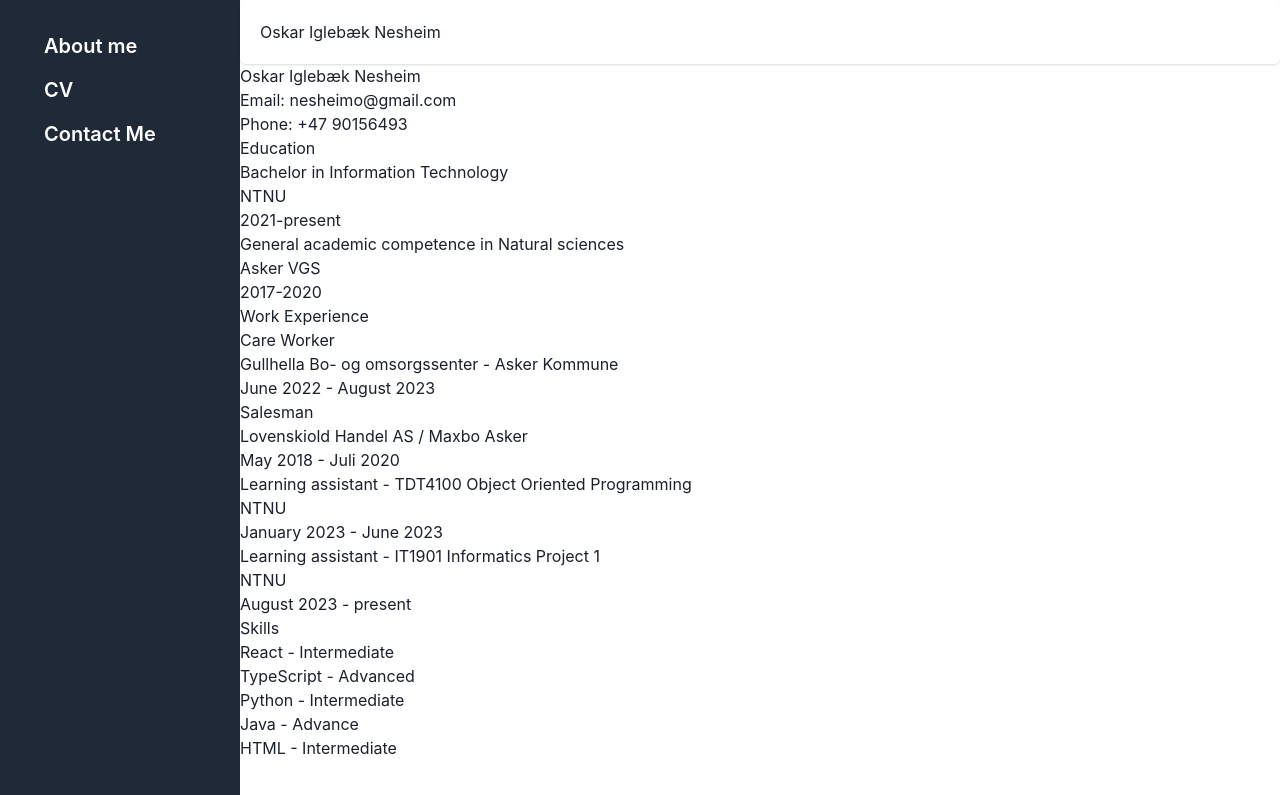
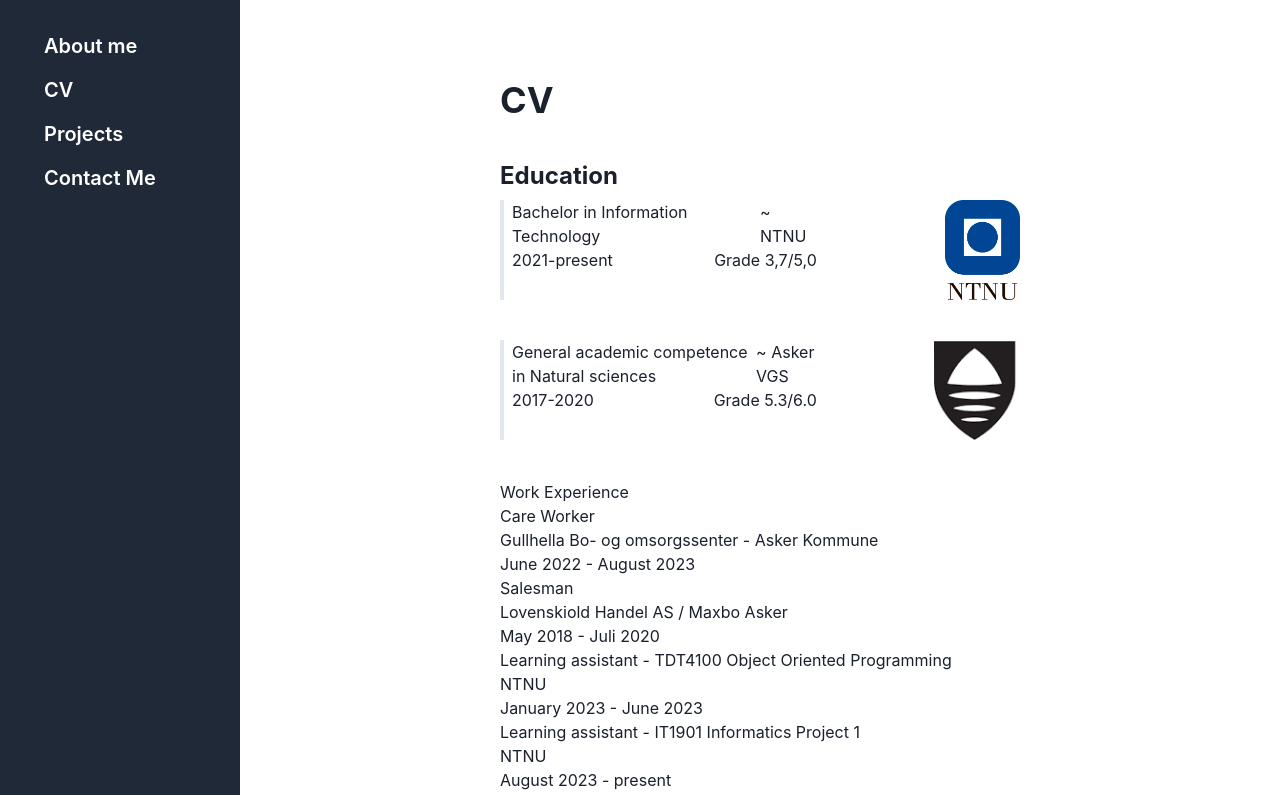
Before and after one commit to oskarnesheim/CV_page, a React (Vite) app: page /cv in a window 1280 px wide. Shown: the top 795 px of the page. Built offline with nearby package versions, Linux system fonts and the light colour scheme.

Commit message:
added educationcards on CV page

```diff
--- a/public/Erfaringer.ts
+++ b/public/Erfaringer.ts
@@ -50,8 +50,15 @@ const educationData: EducationItem[] = [
       logo: "NTNU_logo.png",
       comment: "This fall I am a learning assistant for the course IT1901 Informatics Project 1. Here I will be guiding a group of students through a project, and help them with any problems they might have."
     },
+    {
+      position: "Consript",
+      company: "Norwegian Army",
+      duration: "August 2020 - August 2021",
+      logo: "Emblem_of_the_Norwegian_Army.png",
+      comment: "I had my conscription year in the Army. Here I learned alot about teamwork and became very independent. I also learned to work under pressure and to be flexible. "
+    },
     // {
-    //   position: "Artillery Range",
+    //   position: "Artillery Ranger",
     //   company: "Norwegian Army",
     //   duration: "August 2020 - August 2021",
     //   logo: "Emblem_of_the_Norwegian_Army.png",
--- a/public/interfaces.ts
+++ b/public/interfaces.ts
@@ -1,5 +1,5 @@
 /* eslint-disable @typescript-eslint/no-unused-vars */
-export interface EducationItem {
+export interface IEducationItem {
   degree: string;
   institution: string;
   year: string;
--- a/src/CV.tsx
+++ b/src/CV.tsx
@@ -1,34 +1,20 @@
-import { Card, CardHeader } from "@chakra-ui/react";
 import {
   educationData,
   workExperienceData,
   skillsData,
 } from "../public/Erfaringer";
+import EducationItem from "./components/EducationItem";
 
 export default function CV() {
   return (
-    <div>
-      <div className="">
-        <header>
-          <Card>
-            <CardHeader>Oskar Iglebæk Nesheim</CardHeader>
-          </Card>
-          <h1>Oskar Iglebæk Nesheim</h1>
-          <p>Email: nesheimo@gmail.com</p>
-          <p>Phone: +47 90156493</p>
-        </header>
-
-        <section>
-          <h2>Education</h2>
+    <div className="w-1/2 m-auto mt-20">
+      <h1 className="mb-10 text-4xl font-bold">CV</h1>
+      <h2 className="mb-2 text-2xl font-bold">Education</h2>
+      <section className="">
         {educationData.map((item, index) => (
-            <div key={index} className="education-item">
-              <h3>{item.degree}</h3>
-              <p>{item.institution}</p>
-              <p>{item.year}</p>
-            </div>
+          <EducationItem item={item} key={index} />
         ))}
       </section>
-
       <section>
         <h2>Work Experience</h2>
         {workExperienceData.map((item, index) => (
@@ -51,6 +37,5 @@ export default function CV() {
         </ul>
       </section>
     </div>
-    </div>
   );
 }
--- /dev/null
+++ b/src/Projects.tsx
@@ -0,0 +1,5 @@
+function Projects() {
+  return <div>Here I will have a overview over my projects</div>;
+}
+
+export default Projects;
--- /dev/null
+++ b/src/components/EducationItem.tsx
@@ -0,0 +1,29 @@
+import { IEducationItem } from "../../public/interfaces";
+
+/* eslint-disable @typescript-eslint/no-unused-vars */
+type EducationItem = {
+  item: IEducationItem;
+};
+
+function EducationItem({ item }: EducationItem) {
+  return (
+    <div className="flex flex-row justify-between min-h-[100px] mb-10 border-solid border-l-4 pl-2">
+      <div className="w-[60%]">
+        <div className="flex flex-row justify-between">
+          <p>{item.degree} </p>
+          <p> ~ {item.institution}</p>
+        </div>
+
+        <div className="flex flex-row justify-between">
+          <p>{item.year}</p>
+          <p>Grade {item.grade}</p>
+        </div>
+      </div>
+      <div className="flex flex-row">
+        <img className="max-h-[100px]" src={item.logo} alt="" />
+      </div>
+    </div>
+  );
+}
+
+export default EducationItem;
--- a/src/components/InformationCard.tsx
+++ /dev/null
@@ -1,9 +0,0 @@
-function InformationCard() {
-  return (
-    <div>
-      <div>What is going on here!?</div>
-    </div>
-  );
-}
-
-export default InformationCard;
--- a/src/components/Navbar.tsx
+++ b/src/components/Navbar.tsx
@@ -5,6 +5,7 @@ function Navbar() {
     <div className="sidebar w-60 bg-gray-800 text-white p-4 fixed top-0 left-0 bottom-0">
       <Navbar_Item newPath="/" header="About me" />
       <Navbar_Item newPath="/cv" header="CV" />
+      <Navbar_Item newPath="/projects" header="Projects" />
       <Navbar_Item newPath="/contact_me" header="Contact Me" />
     </div>
   );
--- a/src/main.tsx
+++ b/src/main.tsx
@@ -8,6 +8,7 @@ import ErrorPage from "./ErrorPage.tsx";
 import CV from "./CV.tsx";
 import About from "./About.tsx";
 import ContactMe from "./ContactMe.tsx";
+import Projects from "./Projects.tsx";
 
 const router = createBrowserRouter([
   {
@@ -27,6 +28,10 @@ const router = createBrowserRouter([
         path: "/contact_me",
         element: <ContactMe />,
       },
+      {
+        path: "/projects",
+        element: <Projects />,
+      },
     ],
   },
   {},
```
Also changed, not shown: public/Asker_VGS_logo.png. Lines whose indentation alone changed are shown as unchanged.
